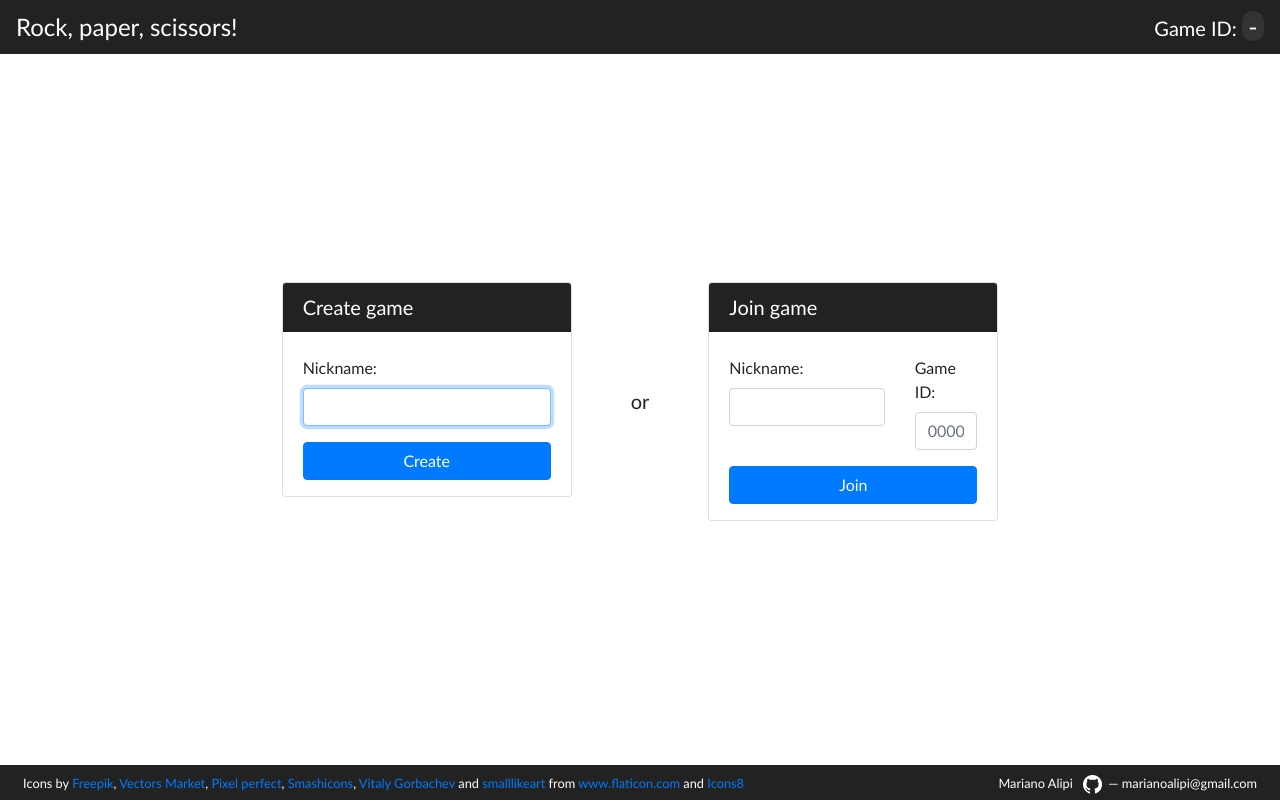
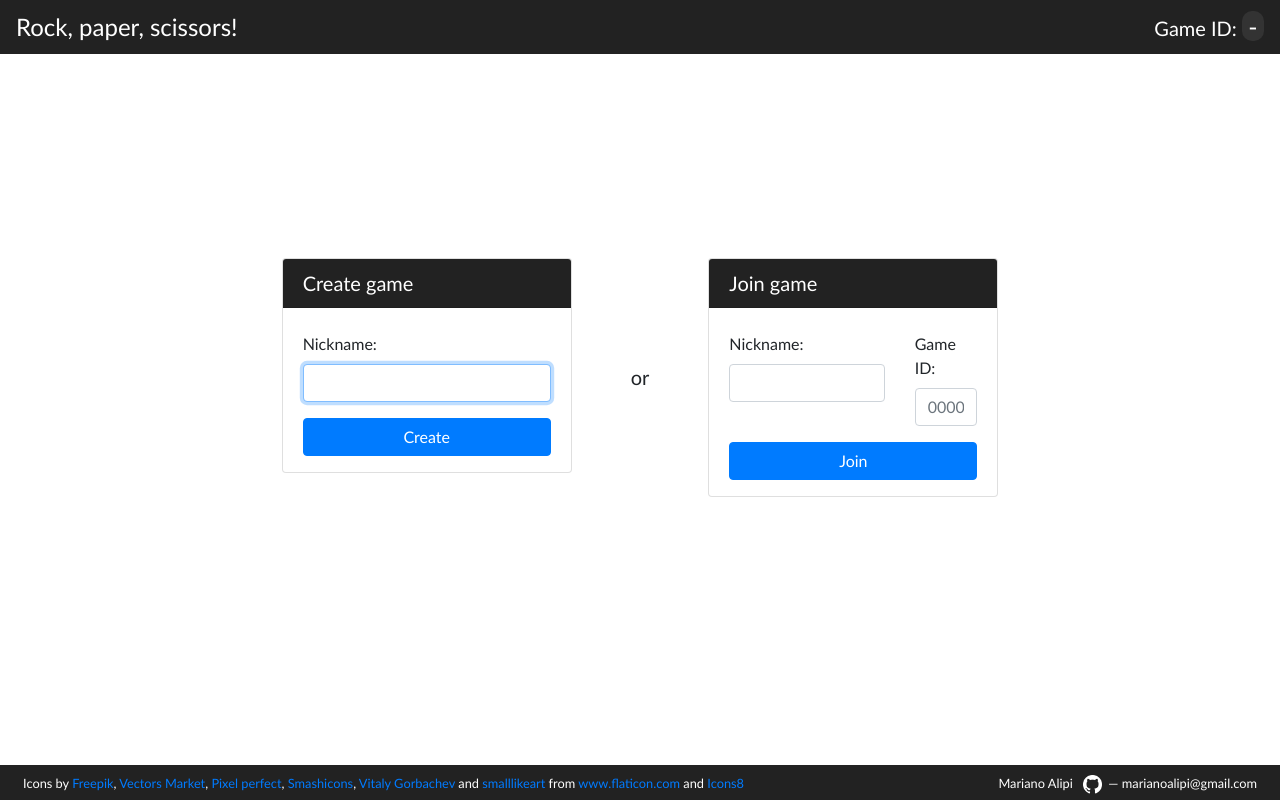
Before and after one commit to MarianoAlipi/rock-paper-scissors, a plain HTML site: page index.html in a window 1280 px wide. Drawn offline with nearby package versions, Linux system fonts and the light colour scheme.

Commit message:
Adjusted margin of cards for mobile.

```diff
--- a/index.html
+++ b/index.html
@@ -34,7 +34,7 @@
         </nav>
 
         <!-- Actions -->
-        <div id="forms-area" class="row flex-grow-1 mb-3 mx-0 align-content-center justify-content-center">
+        <div id="forms-area" class="row flex-grow-1 mt-2 mt-sm-n5 mb-3 mx-0 align-content-center justify-content-center">
 
             <!-- Create game -->
             <div class="col-12 col-sm-5 col-md-5 col-lg-4 col-xl-3">
```
